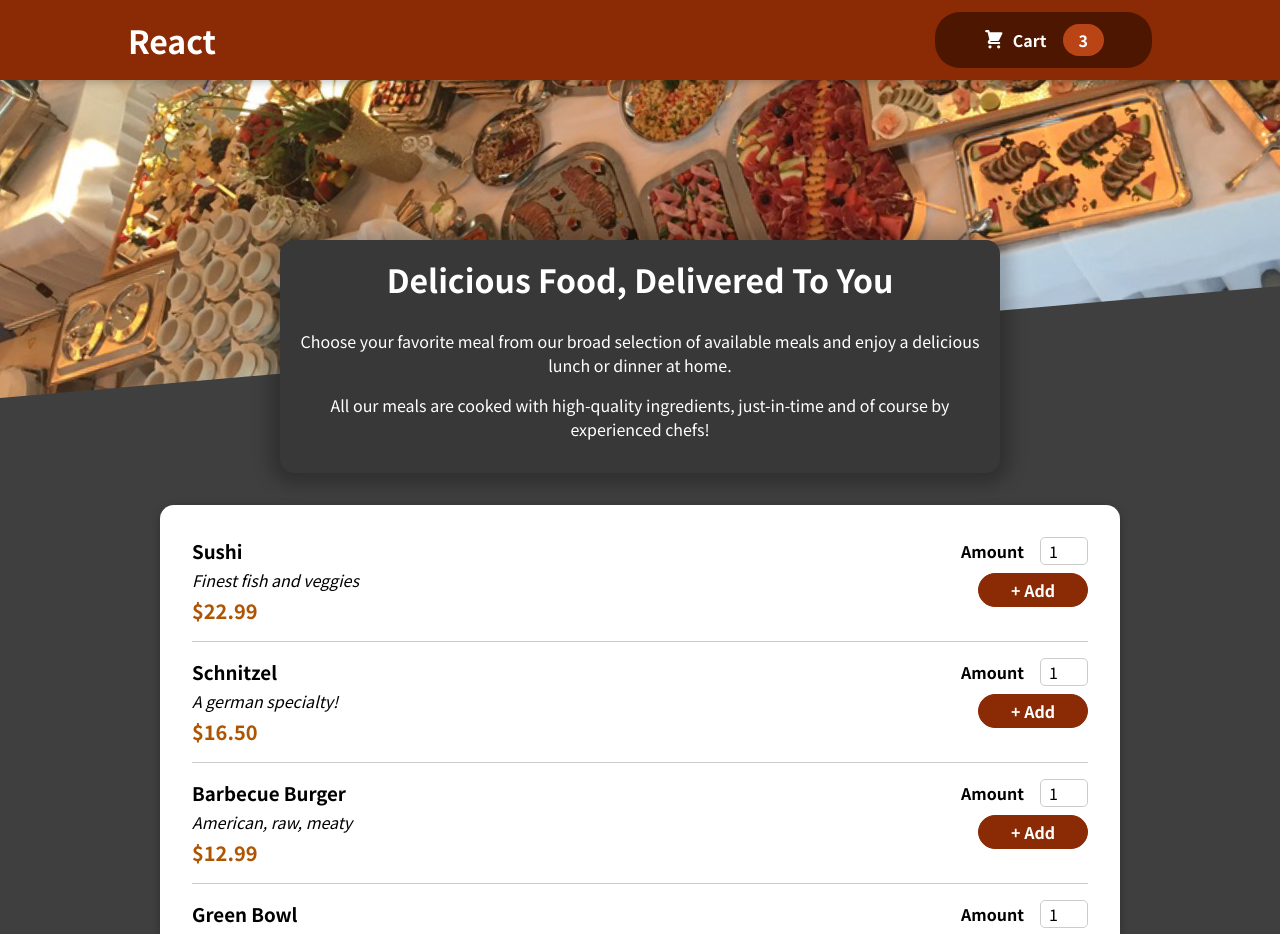
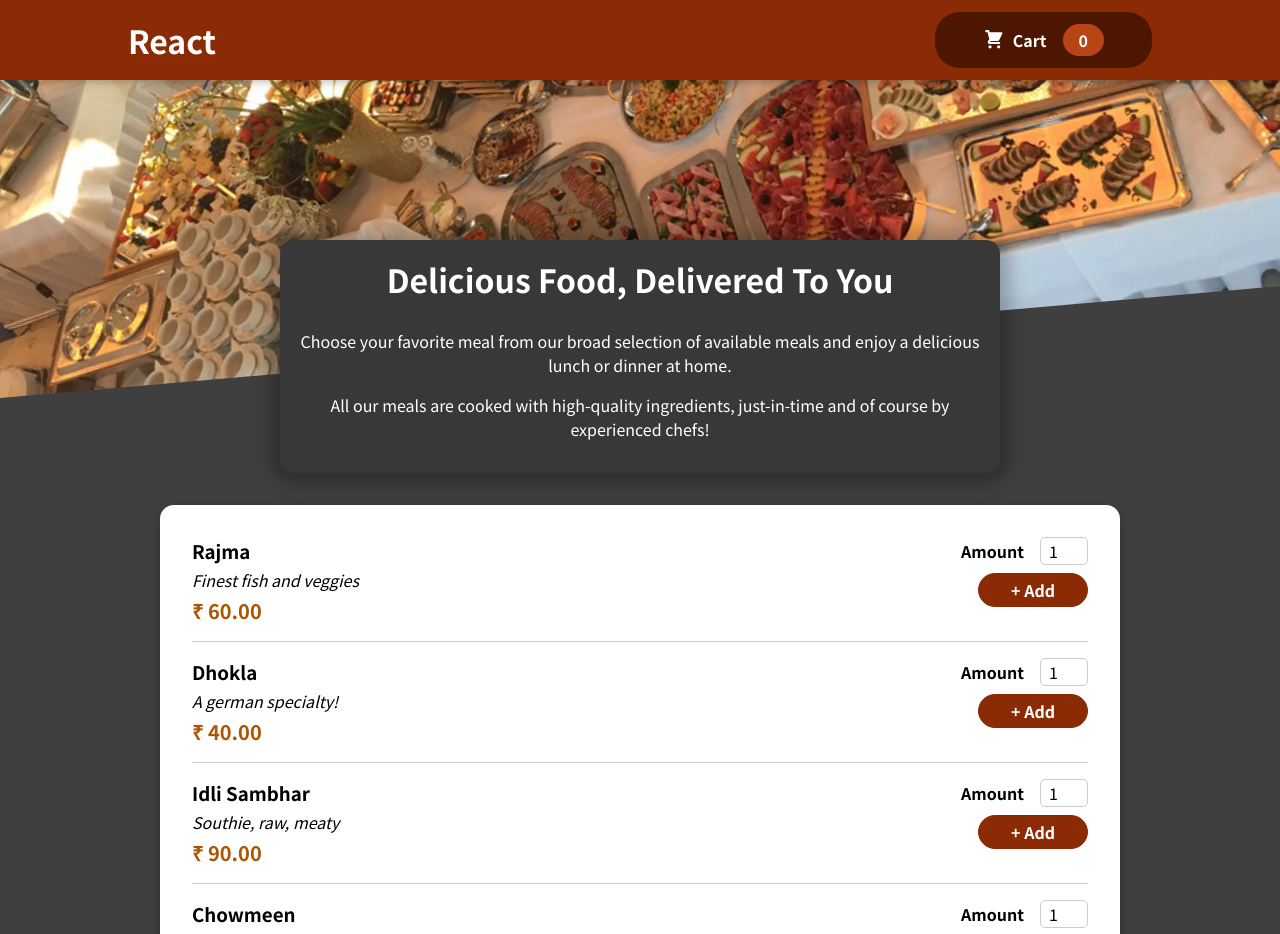
Before and after one commit to lakxnaut/Food-Ordering-Website, a React (Create React App) app: page / in a window 1280 px wide. Shown: the top 934 px of the page. Built offline with nearby package versions, Linux system fonts and the light colour scheme.

Commit message:
Added cart logic and cart count

```diff
--- a/src/components/Cart/Cart.js
+++ b/src/components/Cart/Cart.js
@@ -1,18 +1,33 @@
 import classes from './Cart.module.css'
 
-import React from 'react'
+import React, { useContext } from 'react'
 import Modal from '../UI/Modal'
+import CartContext from '../store/cart-context'
 
 const Cart = (props) => {
     const items = [{ id: 1, name: 'Rajma', price: 60 }]
 
-    const cartItems = (<ul className={classes['cart-items']}>{[{ id: 1, name: 'Rajma', price: 60 }].map(item => <li>    {item.name}</li>)}</ul>)
+
+
+    const crtctx = useContext(CartContext)
     return (
         <Modal>
             <ul className={classes['cart-items']}>
                 {
-                    items.map(item => <li> {item.name}</li>)
+                    crtctx.items.map(item => <li className={classes.li}>
+                        <div>
+                            {item.name}
+                            <div>₹{item.price}</div>
+                        </div>
+                        <div className={` ${classes.cartbuttonBox}`}>
+                            <button className={classes['button--minus']} >-</button>
+                            <button className={classes['button--minus']}>+</button>
+
+                        </div>
+                    </li>)
                 }
+
+
             </ul>
             <div className={classes.total}>
                 <span>Total Amount</span>
--- a/src/components/Cart/Cart.module.css
+++ b/src/components/Cart/Cart.module.css
@@ -1,6 +1,6 @@
 .cart-items {
   list-style: none;
-  margin: 0;
+  margin: 10px;
   padding: 0;
   max-height: 20rem;
   overflow: auto;
@@ -44,3 +44,34 @@
   background-color: #8a2b06;
   color: white;
 }
+.cartbutton {
+  align-items: center;
+}
+.li {
+  display: flex;
+  justify-content: space-between;
+  border-bottom: 2px solid rgb(231, 160, 160);
+  margin: 10px auto;
+  padding: 15px 0;
+}
+
+.button--minus {
+  color: #8a2b06;
+  padding: 4px 10px;
+  border-radius: 3px;
+  border: 1px solid #e87171;
+  margin: 2px;
+}
+
+.button--plus {
+  background: #8a2b06;
+  padding: 4px 10px;
+  border-radius: 3px;
+  border: 1px solid #e87171;
+  margin: 2px;
+}
+
+.button--plus:hover {
+  color: green;
+  cursor: pointer;
+}
--- a/src/components/Layout/HeaderCartButton.js
+++ b/src/components/Layout/HeaderCartButton.js
@@ -1,9 +1,23 @@
-import React from 'react'
+import React, { useContext, useState, useEffect } from 'react'
 import classes from './HeaderCartButton.module.css'
 import CartIcon from '../Cart/CartIcon'
+import CartContext from '../store/cart-context';
 
 const HeaderCartButton = (props) => {
 
+    const cartctx = useContext(CartContext);
+    const cartValue = cartctx.items.reduce((acc, curr) => {
+        return acc + curr.amount
+
+    }, 0)
+
+    const [cartNumber, setCartNumber] = useState(0);
+
+    useEffect(() => {
+        setCartNumber(cartctx.items.length)
+    }, [cartNumber, cartctx.items])
+
+    console.log(cartctx.items.length);
 
     return (
         <button className={classes.button} onClick={() => props.onCartClick(true)}>
@@ -11,7 +25,7 @@ const HeaderCartButton = (props) => {
                 <CartIcon />
             </span>
             <span>Cart</span>
-            <span className={classes.badge}>3</span>
+            <span className={classes.badge}>{cartNumber}</span>
         </button>
     )
 }
--- a/src/components/Meals/AvailableMeals.js
+++ b/src/components/Meals/AvailableMeals.js
@@ -12,27 +12,27 @@ import MealItem from './MealItem/MealItem';
 const DUMMY_MEALS = [
     {
         id: 'm1',
-        name: 'Sushi',
+        name: 'Rajma',
         description: 'Finest fish and veggies',
-        price: 22.99,
+        price: 60,
     },
     {
         id: 'm2',
-        name: 'Schnitzel',
+        name: 'Dhokla',
         description: 'A german specialty!',
-        price: 16.5,
+        price: 40,
     },
     {
         id: 'm3',
-        name: 'Barbecue Burger',
-        description: 'American, raw, meaty',
-        price: 12.99,
+        name: 'Idli Sambhar',
+        description: 'Southie, raw, meaty',
+        price: 90,
     },
     {
         id: 'm4',
-        name: 'Green Bowl',
-        description: 'Healthy...and green...',
-        price: 18.99,
+        name: 'Chowmeen',
+        description: 'Chinoo...',
+        price: 45,
     },
 ];
 
--- a/src/components/Meals/MealItem/MealItem.js
+++ b/src/components/Meals/MealItem/MealItem.js
@@ -4,7 +4,8 @@ import React from 'react'
 import MealItemForm from './MealItemForm'
 
 const MealItem = (props) => {
-    const price = `$${props.price.toFixed(2)}`
+    const price = `₹
+    ${props.price.toFixed(2)}`
     return (
         <li className={classes.meal}>
             <div>
@@ -15,7 +16,7 @@ const MealItem = (props) => {
 
             </div>
             <div>
-                <MealItemForm id={props.id} />
+                <MealItemForm id={props.id} item={props} />
             </div>
         </li>
     )
--- a/src/components/Meals/MealItem/MealItemForm.js
+++ b/src/components/Meals/MealItem/MealItemForm.js
@@ -1,9 +1,23 @@
 import classes from './MealItemForm.module.css'
 import Input from '../../UI/Input'
+import CartContext from '../../store/cart-context'
 
-import React from 'react'
+import React, { useContext, useDebugValue } from 'react'
 
 const MealItemForm = (props) => {
+
+    const cartctx = useContext(CartContext);
+
+
+    function addCartHandler(e) {
+
+        e.preventDefault();
+        // console.log(props.item);
+        cartctx.addItem(props.item)
+        console.log(cartctx.items);
+
+
+    }
     return (
         <form className={classes.form}>
             <Input
@@ -16,7 +30,7 @@ const MealItemForm = (props) => {
                     defaultValue: '1'
                 }}
             />
-            <button>+ Add</button>
+            <button onClick={addCartHandler}>+ Add</button>
         </form>
     )
 }
--- /dev/null
+++ b/src/components/store/CartProvider.js
@@ -0,0 +1,38 @@
+import CartContext from "./cart-context";
+
+import React, { useState } from 'react'
+
+const CartProvider = (props) => {
+
+    const [myitem, setMyItems] = useState([])
+
+    function addToCartHandler(item) {
+        setMyItems([...myitem, item])
+        console.log('hello from cntx', cartContext.items);
+
+
+
+
+
+    }
+
+    function removeFromCardHandler(id) {
+
+    }
+
+    const cartContext = {
+        items: myitem,
+        totalAmount: 0,
+        addItem: addToCartHandler,
+        removeItem: removeFromCardHandler,
+
+    }
+    return (
+        <CartContext.Provider value={cartContext}>
+            {props.children}
+
+        </CartContext.Provider>
+    )
+}
+
+export default CartProvider
--- /dev/null
+++ b/src/components/store/cart-context.js
@@ -0,0 +1,11 @@
+import React from 'react';
+
+const CartContext = React.createContext({
+    items: [],
+    totalAmount: 0,
+    addItem: (item) => { },
+    removeItem: (id) => { },
+    message: "bye"
+})
+
+export default CartContext;
```
Also changed, not shown: src/App.js (+5 -3 lines).
